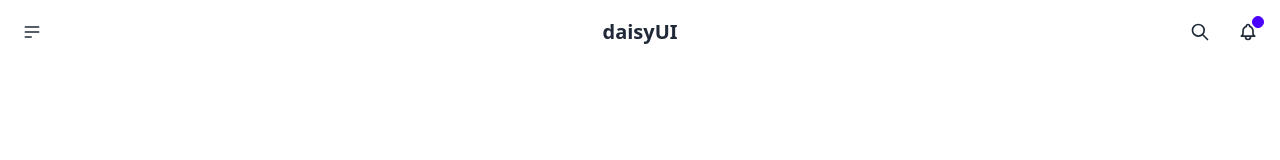
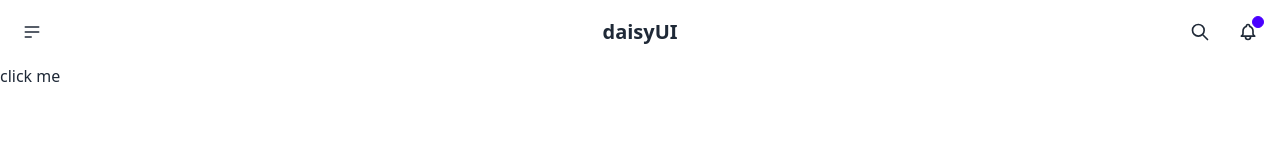
Before and after one commit to beautywd/new_folder, a plain HTML site: page index.html in a window 1280 px wide. Drawn offline with nearby package versions, Linux system fonts and the light colour scheme.

Commit message:
added btn

```diff
--- a/index.html
+++ b/index.html
@@ -81,8 +81,10 @@
               <span class="badge badge-xs badge-primary indicator-item"></span>
             </div>
           </button>
+
         </div>
       </div>
     </header>
+    <button class="bg-base-100"> click me</button>
   </body>
 </html>
```
